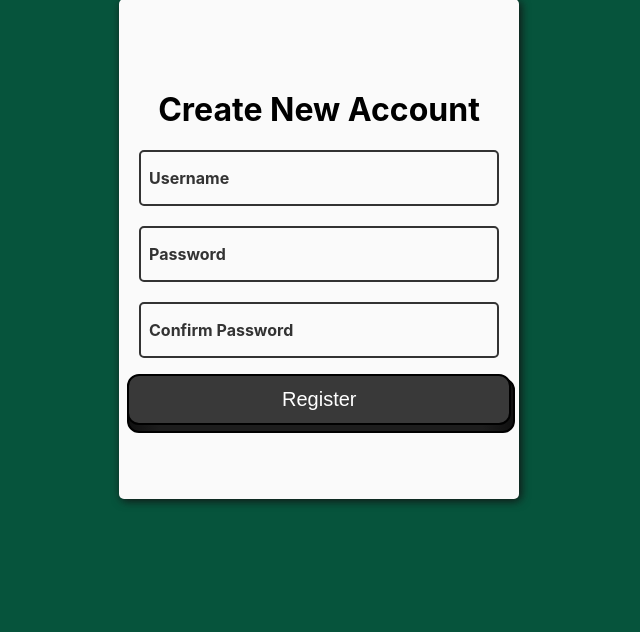
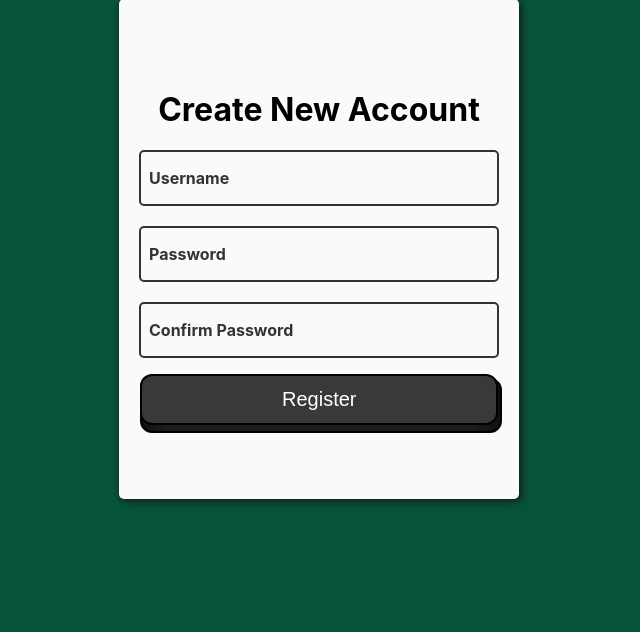
Before and after one commit to chintu901/e-commerce_website, a Flask app: page /registration_page in a window 1280 px wide. Shown: the part 159-791 px from the top of the page, without its empty margins (321-961 px from the left). Run offline with Flask 3, Linux system fonts and the light colour scheme.

Commit message:
fix the button width

```diff
--- a/static/js/registration_page.js
+++ b/static/js/registration_page.js
@@ -1,5 +1,5 @@
 document.addEventListener("DOMContentLoaded", function () {
-    document.getElementById("register_button").addEventListener("click", function(event) {
+    document.getElementById("register_new_account_button").addEventListener("click", function(event) {
         event.preventDefault();
         window.location.href = "/registration_page";
     });
--- a/static/style/css/main.css
+++ b/static/style/css/main.css
@@ -162,10 +162,10 @@
   font-family: "Inter", sans-serif;
   margin-top: 10px;
 }
-#background #box #register_button {
+#background #box #register_new_account_button {
   margin-top: 10px;
 }
-#background #box #register_button .button-signin-pushable {
+#background #box #register_new_account_button .button-signin-pushable {
   position: relative;
   border: none;
   background: transparent;
@@ -177,7 +177,7 @@
   -webkit-user-select: none;
   touch-action: manipulation;
 }
-#background #box #register_button .button-signin-pushable .button-signin-shadow {
+#background #box #register_new_account_button .button-signin-pushable .button-signin-shadow {
   position: absolute;
   top: 0;
   left: 0;
@@ -189,7 +189,7 @@
   transform: translateY(2px);
   transition: transform 600ms cubic-bezier(0.3, 0.7, 0.4, 1);
 }
-#background #box #register_button .button-signin-pushable .button-signin-edge {
+#background #box #register_new_account_button .button-signin-pushable .button-signin-edge {
   position: absolute;
   border: 2px solid black;
   top: 0;
@@ -199,7 +199,7 @@
   border-radius: 12px;
   background: linear-gradient(to left, rgb(126, 126, 126) 0%, rgb(170, 170, 170) 8%, rgb(170, 170, 170) 92%, rgb(126, 126, 126) 100%);
 }
-#background #box #register_button .button-signin-pushable .button-signin-front {
+#background #box #register_new_account_button .button-signin-pushable .button-signin-front {
   display: block;
   border: 2px solid black;
   position: relative;
@@ -213,32 +213,111 @@
   transition: transform 600ms cubic-bezier(0.3, 0.7, 0.4, 1);
 }
 @media (min-width: 768px) {
-  #background #box #register_button .button-signin-pushable .button-signin-front {
+  #background #box #register_new_account_button .button-signin-pushable .button-signin-front {
     font-size: 1.25rem;
     padding: 12px 75px;
   }
 }
-#background #box #register_button .button-signin-pushable:hover {
+#background #box #register_new_account_button .button-signin-pushable:hover {
   filter: brightness(105%);
   -webkit-filter: brightness(105%);
 }
-#background #box #register_button .button-signin-pushable:hover .button-signin-front {
+#background #box #register_new_account_button .button-signin-pushable:hover .button-signin-front {
   transform: translateY(-6px);
   transition: transform 250ms cubic-bezier(0.3, 0.7, 0.4, 1.5);
 }
-#background #box #register_button .button-signin-pushable:active .button-signin-front {
+#background #box #register_new_account_button .button-signin-pushable:active .button-signin-front {
   transform: translateY(-2px);
   transition: transform 34ms;
 }
-#background #box #register_button .button-signin-pushable:hover .button-signin-shadow {
+#background #box #register_new_account_button .button-signin-pushable:hover .button-signin-shadow {
   transform: translateY(4px);
   transition: transform 250ms cubic-bezier(0.3, 0.7, 0.4, 1.5);
 }
-#background #box #register_button .button-signin-pushable:active .button-signin-shadow {
+#background #box #register_new_account_button .button-signin-pushable:active .button-signin-shadow {
   transform: translateY(1px);
   transition: transform 34ms;
 }
-#background #box #register_button .button-signin-pushable:focus:not(:focus-visible) {
+#background #box #register_new_account_button .button-signin-pushable:focus:not(:focus-visible) {
+  outline: none;
+}
+#background #box #register_button {
+  margin-top: 20px;
+}
+#background #box #register_button .button-register-pushable {
+  position: relative;
+  border: none;
+  background: transparent;
+  padding: 0;
+  cursor: pointer;
+  outline-offset: 4px;
+  transition: filter 250ms;
+  user-select: none;
+  -webkit-user-select: none;
+  touch-action: manipulation;
+}
+#background #box #register_button .button-register-pushable .button-register-shadow {
+  position: absolute;
+  top: 0;
+  left: 0;
+  width: 100%;
+  height: 100%;
+  border-radius: 12px;
+  background: hsla(0, 0%, 0%, 0.399);
+  will-change: transform;
+  transform: translateY(2px);
+  transition: transform 600ms cubic-bezier(0.3, 0.7, 0.4, 1);
+}
+#background #box #register_button .button-register-pushable .button-register-edge {
+  position: absolute;
+  border: 2px solid rgb(0, 0, 0);
+  top: 0;
+  left: 0;
+  width: 100%;
+  height: 100%;
+  border-radius: 12px;
+  background: linear-gradient(to left, rgb(16, 16, 16) 0%, rgb(29, 29, 29) 8%, rgb(29, 29, 29) 92%, rgb(16, 16, 16) 100%);
+}
+#background #box #register_button .button-register-pushable .button-register-front {
+  display: block;
+  position: relative;
+  padding: 12px 37px;
+  border-radius: 12px;
+  font-size: 1.1rem;
+  color: white;
+  background: rgb(57, 57, 57);
+  will-change: transform;
+  transform: translateY(-4px);
+  transition: transform 600ms cubic-bezier(0.3, 0.7, 0.4, 1);
+}
+@media (min-width: 768px) {
+  #background #box #register_button .button-register-pushable .button-register-front {
+    border: 2px solid rgb(0, 0, 0);
+    font-size: 1.25rem;
+    padding: 12px 140px;
+  }
+}
+#background #box #register_button .button-register-pushable:hover {
+  filter: brightness(110%);
+  -webkit-filter: brightness(110%);
+}
+#background #box #register_button .button-register-pushable:hover .button-register-front {
+  transform: translateY(-6px);
+  transition: transform 250ms cubic-bezier(0.3, 0.7, 0.4, 1.5);
+}
+#background #box #register_button .button-register-pushable:active .button-register-front {
+  transform: translateY(-2px);
+  transition: transform 34ms;
+}
+#background #box #register_button .button-register-pushable:hover .button-register-shadow {
+  transform: translateY(4px);
+  transition: transform 250ms cubic-bezier(0.3, 0.7, 0.4, 1.5);
+}
+#background #box #register_button .button-register-pushable:active .button-register-shadow {
+  transform: translateY(1px);
+  transition: transform 34ms;
+}
+#background #box #register_button .button-register-pushable:focus:not(:focus-visible) {
   outline: none;
 }
 
--- a/static/style/sass/main.scss
+++ b/static/style/sass/main.scss
@@ -192,7 +192,7 @@ body {
       margin-top: 10px;
     }
 
-    #register_button {
+    #register_new_account_button {
       margin-top: 10px;
 
       .button-signin-pushable {
@@ -290,5 +290,104 @@ body {
         }
       }
     }
+
+    #register_button {
+      margin-top: 20px;
+
+      .button-register-pushable {
+        position: relative;
+        border: none;
+        background: transparent;
+        padding: 0;
+        cursor: pointer;
+        outline-offset: 4px;
+        transition: filter 250ms;
+        user-select: none;
+        -webkit-user-select: none;
+        touch-action: manipulation;
+
+        .button-register-shadow {
+          position: absolute;
+          top: 0;
+          left: 0;
+          width: 100%;
+          height: 100%;
+          border-radius: 12px;
+          background: hsla(0, 0%, 0%, 0.399);
+          will-change: transform;
+          transform: translateY(2px);
+          transition:
+            transform 600ms cubic-bezier(.3, .7, .4, 1);
+        }
+
+        .button-register-edge {
+          position: absolute;
+          border: 2px solid rgb(0, 0, 0);
+          top: 0;
+          left: 0;
+          width: 100%;
+          height: 100%;
+          border-radius: 12px;
+          background: linear-gradient(to left,
+              rgb(16, 16, 16) 0%,
+              rgb(29, 29, 29) 8%,
+              rgb(29, 29, 29) 92%,
+              rgb(16, 16, 16) 100%);
+        }
+
+        .button-register-front {
+          display: block;
+          position: relative;
+          padding: 12px 37px;
+          border-radius: 12px;
+          font-size: 1.1rem;
+          color: white;
+          background: rgb(57, 57, 57);
+          will-change: transform;
+          transform: translateY(-4px);
+          transition:
+            transform 600ms cubic-bezier(.3, .7, .4, 1);
+        }
+
+        @media (min-width: 768px) {
+          .button-register-front {
+            border: 2px solid rgb(0, 0, 0);
+            font-size: 1.25rem;
+            padding: 12px 140px;
+          }
+        }
+
+        &:hover {
+          filter: brightness(110%);
+          -webkit-filter: brightness(110%);
+        }
+
+        &:hover .button-register-front {
+          transform: translateY(-6px);
+          transition:
+            transform 250ms cubic-bezier(.3, .7, .4, 1.5);
+        }
+
+        &:active .button-register-front {
+          transform: translateY(-2px);
+          transition: transform 34ms;
+        }
+
+        &:hover .button-register-shadow {
+          transform: translateY(4px);
+          transition:
+            transform 250ms cubic-bezier(.3, .7, .4, 1.5);
+        }
+
+        &:active .button-register-shadow {
+          transform: translateY(1px);
+          transition: transform 34ms;
+        }
+
+        &:focus:not(:focus-visible) {
+          outline: none;
+        }
+      }
+    }
   }
 }
--- a/templates/login_page.html
+++ b/templates/login_page.html
@@ -33,7 +33,7 @@
                     <div id="forget_text_change_password">
                         <p>Forget your password? <a href="forget_password_page">click here.</a></p>
                     </div>
-                    <div id="register_button">
+                    <div id="register_new_account_button">
                         <button class="button-signin-pushable" role="button">
                             <span class="button-signin-shadow"></span>
                             <span class="button-signin-edge"></span>
--- a/templates/registration_page.html
+++ b/templates/registration_page.html
@@ -26,11 +26,11 @@
                             <label for="confirm_password_input_box">Confirm Password</label>
                         </div>
                     </div>
-                    <div id="button">
-                        <button class="button-signin-pushable" role="button">
-                            <span class="button-signin-shadow"></span>
-                            <span class="button-signin-edge"></span>
-                            <span class="button-signin-front text">
+                    <div id="register_button">
+                        <button class="button-register-pushable" role="button">
+                            <span class="button-register-shadow"></span>
+                            <span class="button-register-edge"></span>
+                            <span class="button-register-front text">
                               Register
                             </span>
                         </button>
```
Also changed, not shown: 1 other file.
